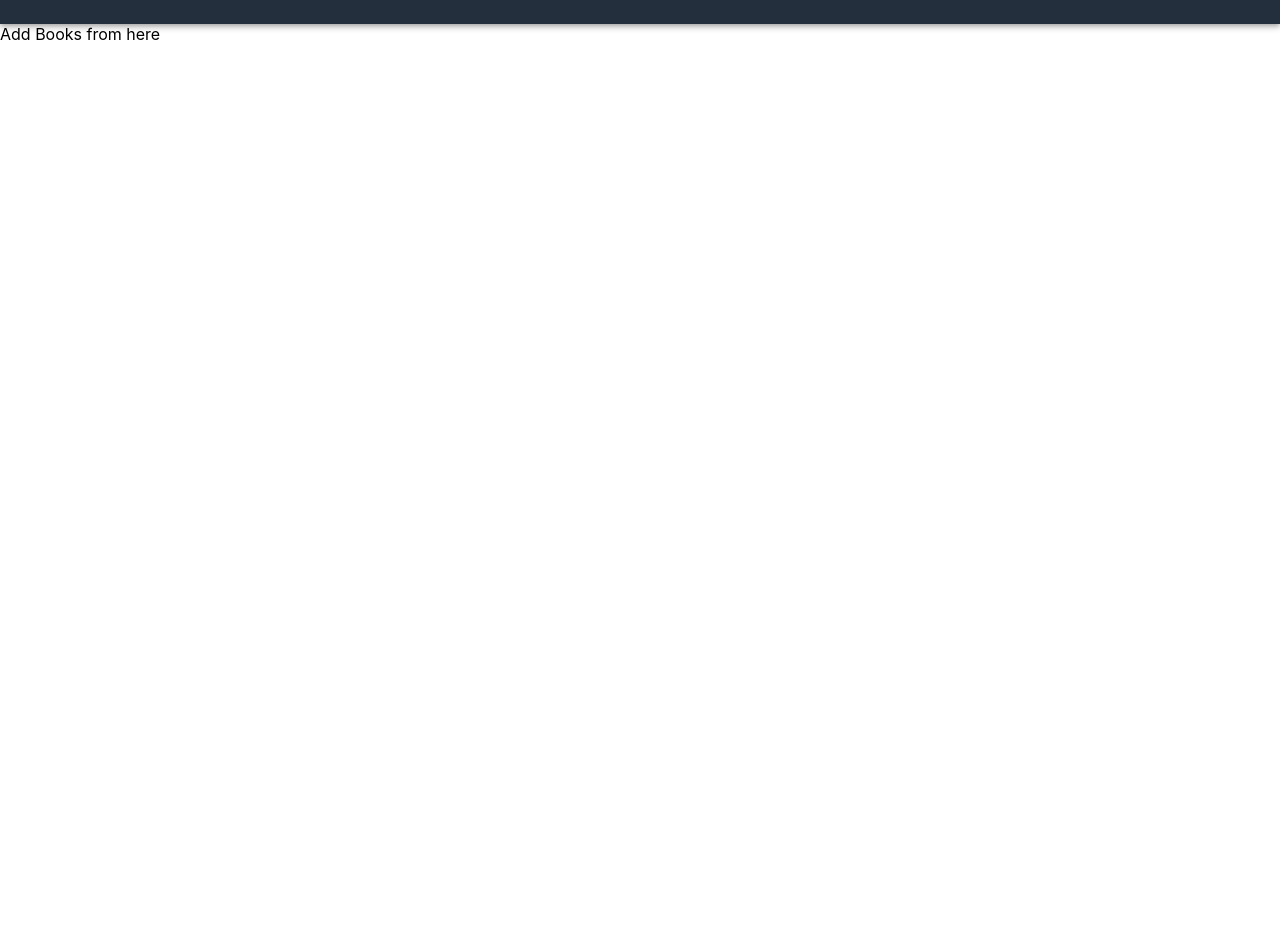
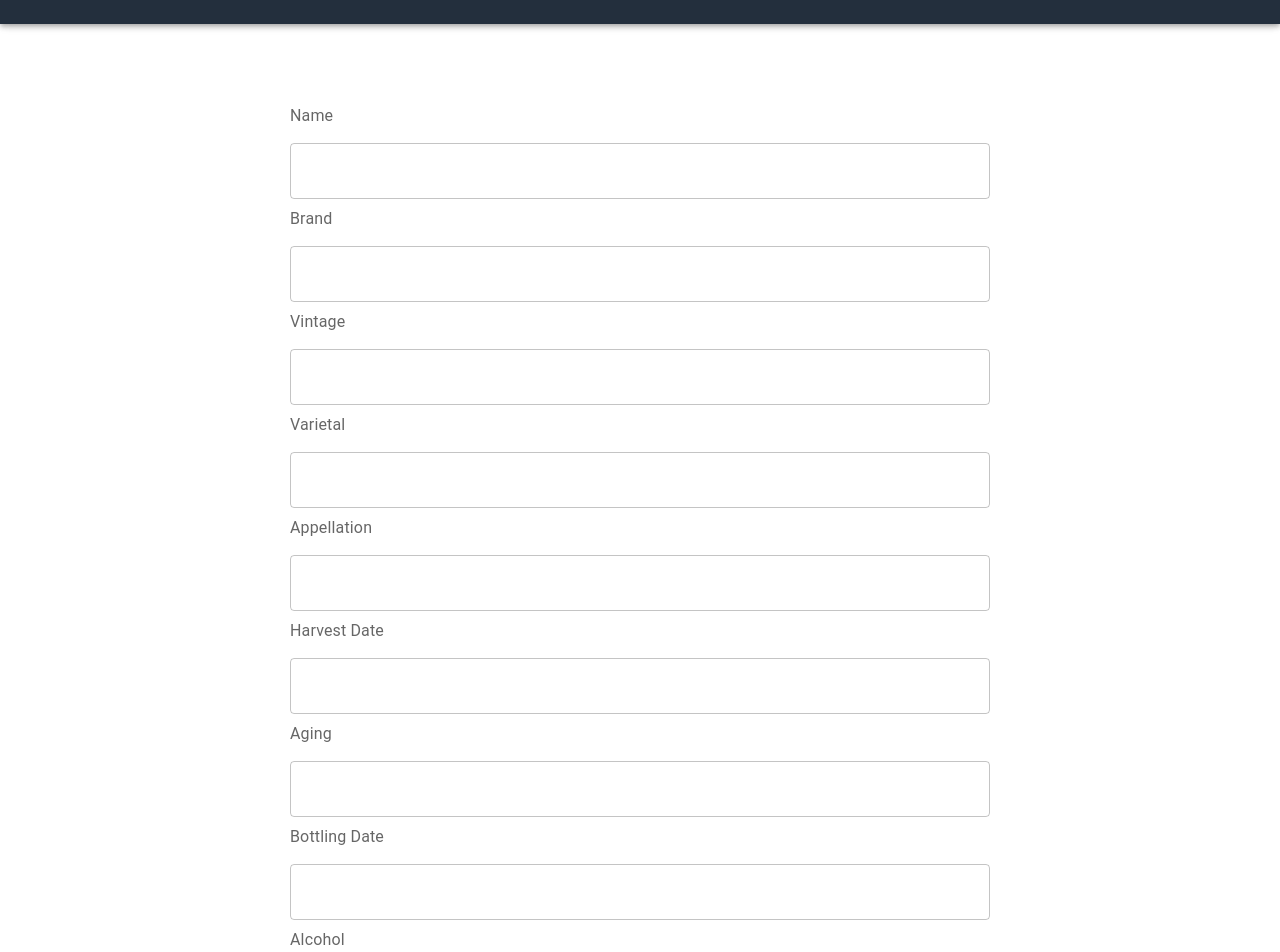
Before and after one commit to PeterwMcClelland/wine-index-app, a React (Create React App) app in the folder wine-list-app/: page /add in a window 1280 px wide. Shown: the part 40-992 px from the top of the page. Before the commit the page ends 800 px from the top, so only its background shows below. Built offline with nearby package versions, Linux system fonts and the light colour scheme.

Commit message:
update button function

```diff
--- a/wine-list-app/src/App.js
+++ b/wine-list-app/src/App.js
@@ -5,6 +5,7 @@ import Home from "./components/Home";
 import AddWine from "./components/AddWine";
 import Wines from "./components/Wine/Wines";
 import About from "./components/About";
+import WineDetail from "./components/Wine/WineDetail";
 
 function App() {
   return <React.Fragment>
@@ -17,6 +18,7 @@ function App() {
         <Route path="/add" element={<AddWine />} exact />
         <Route path="/wines" element={<Wines />} exact />
         <Route path="/about" element={<About />} exact />
+        <Route path="/wines/:id" element={<WineDetail/>} exact />
       </Routes>
     </main>
 
--- a/wine-list-app/src/components/AddWine.js
+++ b/wine-list-app/src/components/AddWine.js
@@ -1,10 +1,91 @@
-import React from 'react'
+import { Button, FormLabel, TextField } from '@mui/material';
+import { Box } from '@mui/system';
+import axios from 'axios';
+import React, { useState } from 'react';
+import { useNavigate } from 'react-router-dom';
 
 
  const AddWine = () => {
-  return <div>
-      Add Books from here
-  </div>;
+     const history = useNavigate();
+     const [inputs, setInputs] = useState({
+         name: '',
+         brand: '',
+         vintage: '',
+         varietal: '',
+         appellation: '',
+         harvestdate: '',
+         aging: '',
+         bottlingdate: '',
+         alcohol: '',
+         price: ''
+     });
+
+     const handleChange = (e) => {
+         setInputs((prevState) => ({
+             ...prevState,
+             [e.target.name]: e.target.value
+         }));
+        //  console.log(e.target.name,"value",e.target.value);
+     };
+
+     const sendRequest = async() => {
+         axios.post("http://localhost:3000/wines", {
+             name:String(inputs.name),
+             brand:String(inputs.brand),
+             vintage:String(inputs.vintage),
+             varietal:String(inputs.varietal),
+             appellation:String(inputs.appellation),
+             harvestdate:String(inputs.harvestdate),
+             aging:String(inputs.aging),
+             bottlingdate:String(inputs.bottlingdate),
+             alcohol:String(inputs.alcohol),
+             price:Number(inputs.price)
+         }).then(res => res.data);
+     }
+
+     const handleSubmit = (e) => {
+         e.preventDefault();
+         console.log(inputs);
+         sendRequest().then(() => history('/wines'))
+     };
+  return <form onSubmit={handleSubmit}>
+      <Box
+      display="flex"
+      flexDirection="column"
+      justifyContent={'center'}
+      maxWidth={700}
+      alignContent={'center'}
+      alignSelf={'center'}
+      marginLeft={'auto'}
+      marginRight={'auto'}
+      marginTop={10}
+      marginBottom={10}
+       >
+      <FormLabel>Name</FormLabel>
+      <TextField value={inputs.name} onChange={handleChange} margin='normal' fullWidth variant='outlined' name="name" />
+      <FormLabel>Brand</FormLabel>
+      <TextField value={inputs.brand} onChange={handleChange} margin='normal' fullWidth variant='outlined' name="brand" />
+      <FormLabel>Vintage</FormLabel>
+      <TextField value={inputs.vintage} onChange={handleChange} margin='normal' fullWidth variant='outlined' name="vintage" />
+      <FormLabel>Varietal</FormLabel>
+      <TextField value={inputs.varietal} onChange={handleChange} margin='normal' fullWidth variant='outlined' name="varietal" />
+      <FormLabel>Appellation</FormLabel>
+      <TextField value={inputs.appellation} onChange={handleChange} margin='normal' fullWidth variant='outlined' name="appellation" />
+      <FormLabel>Harvest Date</FormLabel>
+      <TextField value={inputs.harvestdate} onChange={handleChange} margin='normal' fullWidth variant='outlined' name="harvestdate" />
+      <FormLabel>Aging</FormLabel>
+      <TextField value={inputs.aging} onChange={handleChange} margin='normal' fullWidth variant='outlined' name="aging" />
+      <FormLabel>Bottling Date</FormLabel>
+      <TextField value={inputs.bottlingdate} onChange={handleChange} margin='normal' fullWidth variant='outlined' name="bottlingdate" />
+      <FormLabel>Alcohol</FormLabel>
+      <TextField value={inputs.alcohol} onChange={handleChange} margin='normal' fullWidth variant='outlined' name="alcohol" />
+      <FormLabel>Price</FormLabel>
+      <TextField value={inputs.price} onChange={handleChange} type={'number'} margin='normal' fullWidth variant='outlined' name="price" />
+      <Button variant='contained' type='submit' >
+          Add Wine
+      </Button>
+    </Box>
+  </form>;
 
 };
 
--- a/wine-list-app/src/components/Wine/Wine.js
+++ b/wine-list-app/src/components/Wine/Wine.js
@@ -1,13 +1,16 @@
 import { Button } from '@mui/material';
 import React from 'react';
 import "./Wine.css";
+import { Link } from 'react-router-dom';
 
 const Wine = (props) => {
-    const { name, brand, vintage, varietal, appellation, harvestdate, aging, bottlingdate, alcohol, price} = props.wine;
+    const { _id, name, brand, vintage, varietal, appellation, harvestdate, aging, bottlingdate, alcohol, price} = props.wine;
+
   return <div className='card'>
 
       <h1>{brand}</h1>
       <h2>{name}</h2>
+
       <ul>
           <li>Vintage: {vintage}</li>
           <li>Varietal: {varietal}</li>
@@ -17,9 +20,10 @@ const Wine = (props) => {
           <li>Bottling Date: {bottlingdate}</li>
           <li>Alcohol: {alcohol}%</li>
       </ul>
+
       <h3>Price: ${price}</h3>
-      <Button>Update</Button>
-      <Button>Delete</Button>
+      <Button LinkComponent={Link} to={`/Wines/${_id}`}> Update</Button>
+      <Button onClick={deleteHandler}>Delete</Button>
       </div>;
 
 };
--- a/wine-list-app/src/components/Wine/WineDetail.js
+++ b/wine-list-app/src/components/Wine/WineDetail.js
@@ -0,0 +1,94 @@
+import axios from 'axios';
+import React, { useEffect, useState } from 'react'
+import { useNavigate, useParams } from 'react-router-dom';
+import { Button, FormLabel, TextField } from '@mui/material';
+import { Box } from '@mui/system';
+
+
+
+const WineDetail = () => {
+    const [inputs, setInputs] = useState({});
+    const id = useParams().id;
+    const history = useNavigate();
+
+    useEffect(() => {
+        const fetchHandler = async () => {
+            await axios
+            .get(`http://localhost:3000/wines/${id}`)
+            .then((res) => res.data)
+            .then((data)=>setInputs(data.wine));
+        };
+        fetchHandler();
+    }, [id]);
+
+    const sendRequest = async () => {
+        await axios.put(`http://localhost:3000/wines/${id}`, {
+            name: String(inputs.name),
+             brand: String(inputs.brand),
+             vintage: String(inputs.vintage),
+             varietal: String(inputs.varietal),
+             appellation: String(inputs.appellation),
+             harvestdate: String(inputs.harvestdate),
+             aging: String(inputs.aging),
+             bottlingdate: String(inputs.bottlingdate),
+             alcohol: String(inputs.alcohol),
+             price: Number(inputs.price),
+        }).then(res=>res.data)
+    }
+    const handleSubmit = (e) => {
+        e.preventDefault();
+        sendRequest().then(()=>history("/wines"));
+
+    }
+    const handleChange = (e) => {
+        setInputs((prevState) => ({
+            ...prevState,
+            [e.target.name]: e.target.value
+        }));
+    };
+
+  return (<div>
+      {inputs && (
+      <form onSubmit={handleSubmit}>
+      <Box
+      display="flex"
+      flexDirection="column"
+      justifyContent={'center'}
+      maxWidth={700}
+      alignContent={'center'}
+      alignSelf={'center'}
+      marginLeft={'auto'}
+      marginRight={'auto'}
+      marginTop={10}
+      marginBottom={10}
+       >
+      <FormLabel>Name</FormLabel>
+      <TextField value={inputs.name} onChange={handleChange} margin='normal' fullWidth variant='outlined' name="name" />
+      <FormLabel>Brand</FormLabel>
+      <TextField value={inputs.brand} onChange={handleChange} margin='normal' fullWidth variant='outlined' name="brand" />
+      <FormLabel>Vintage</FormLabel>
+      <TextField value={inputs.vintage} onChange={handleChange} margin='normal' fullWidth variant='outlined' name="vintage" />
+      <FormLabel>Varietal</FormLabel>
+      <TextField value={inputs.varietal} onChange={handleChange} margin='normal' fullWidth variant='outlined' name="varietal" />
+      <FormLabel>Appellation</FormLabel>
+      <TextField value={inputs.appellation} onChange={handleChange} margin='normal' fullWidth variant='outlined' name="appellation" />
+      <FormLabel>Harvest Date</FormLabel>
+      <TextField value={inputs.harvestdate} onChange={handleChange} margin='normal' fullWidth variant='outlined' name="harvestdate" />
+      <FormLabel>Aging</FormLabel>
+      <TextField value={inputs.aging} onChange={handleChange} margin='normal' fullWidth variant='outlined' name="aging" />
+      <FormLabel>Bottling Date</FormLabel>
+      <TextField value={inputs.bottlingdate} onChange={handleChange} margin='normal' fullWidth variant='outlined' name="bottlingdate" />
+      <FormLabel>Alcohol</FormLabel>
+      <TextField value={inputs.alcohol} onChange={handleChange} margin='normal' fullWidth variant='outlined' name="alcohol" />
+      <FormLabel>Price</FormLabel>
+      <TextField value={inputs.price} onChange={handleChange} type={'number'} margin='normal' fullWidth variant='outlined' name="price" />
+      <Button variant='contained' type='submit' >
+          Update Wine
+      </Button>
+    </Box>
+  </form>
+  )};
+  </div>)
+};
+
+export default WineDetail;
```
